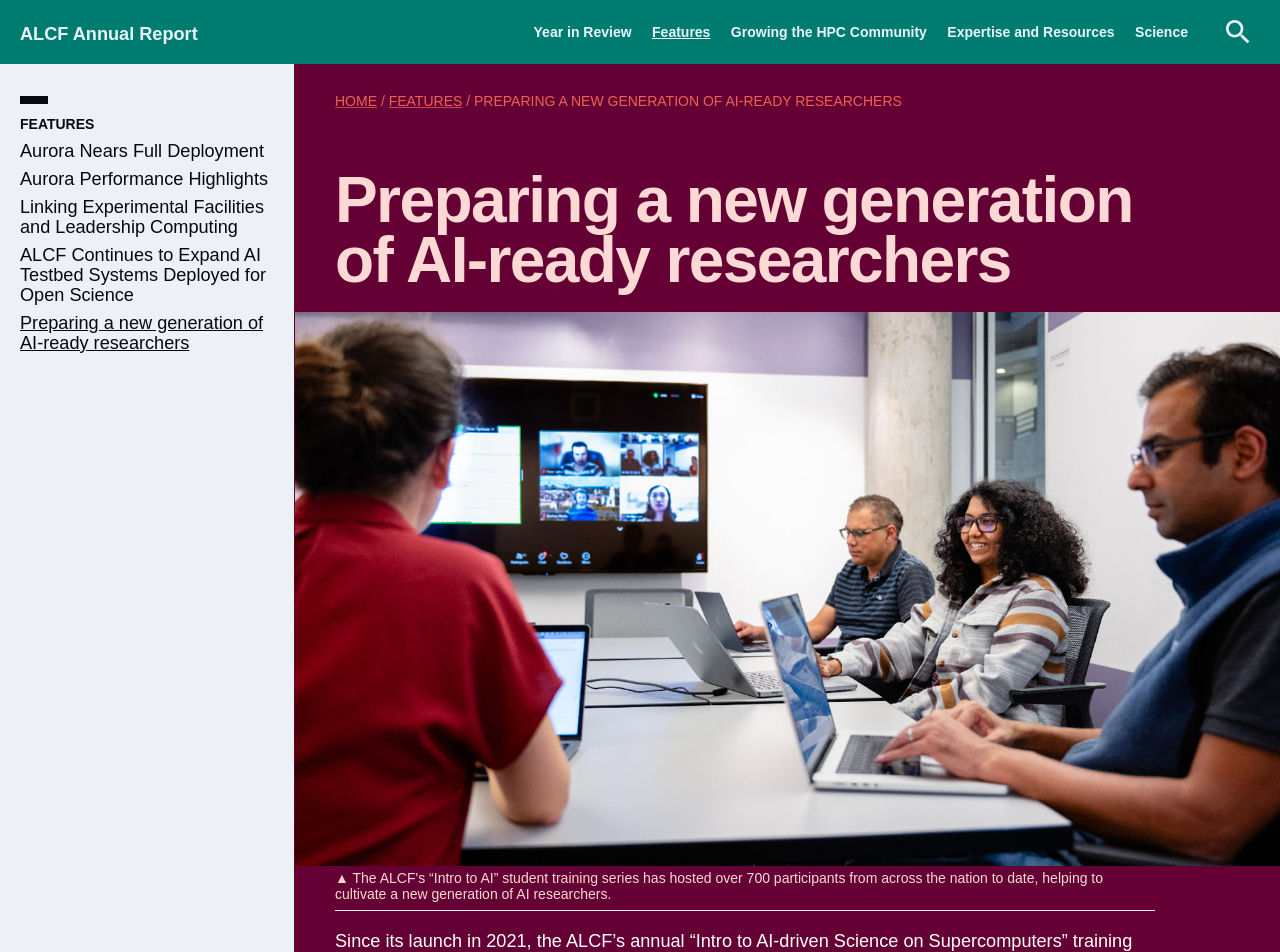
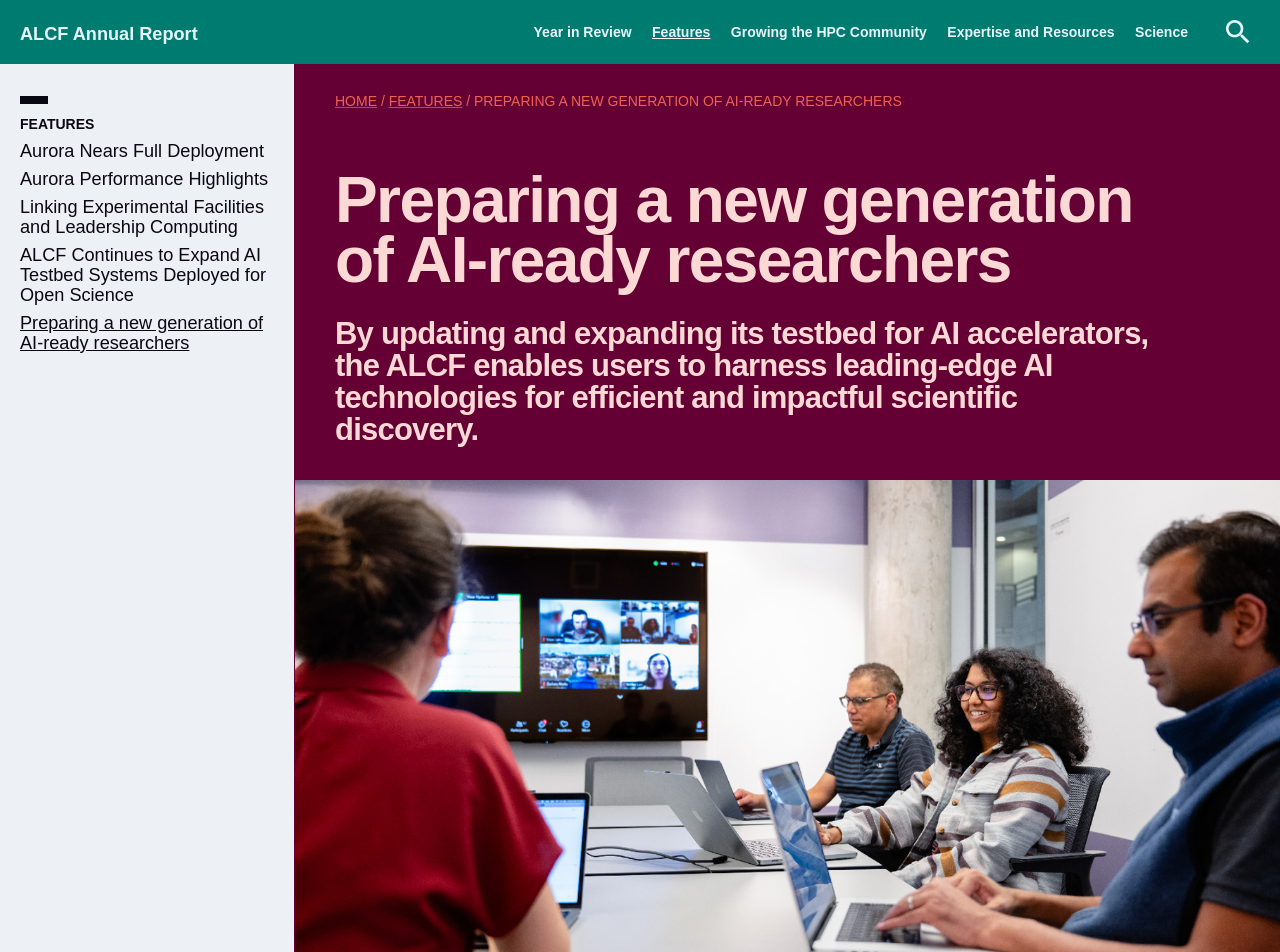
Before and after one commit to argonne-lcf/AR2024, a Jekyll site: the page built from 02_features/ai-training.md, in a window 1280 px wide. Shown: the top 952 px of the page. Built offline with Jekyll 4.4.1, drawn with Linux system fonts in a browser that asks for light colours; some web fonts are replaced.

Commit message:
Update ai-training.md

```diff
--- a/02_features/ai-training.md
+++ b/02_features/ai-training.md
@@ -6,6 +6,7 @@ permalink: features/ai-training
 title: Preparing a new generation of AI-ready researchers
 hero-img-source: ALCF_AItraining.jpg
 hero-img-caption: "The ALCF's “Intro to AI” student training series has hosted over 700 participants from across the nation to date, helping to cultivate a new generation of AI researchers."
+intro: "By updating and expanding its testbed for AI accelerators, the ALCF enables users to harness leading-edge AI technologies for efficient and impactful scientific discovery."
 ---
 
 Since its launch in 2021, the ALCF’s annual "Intro to AI-driven Science on Supercomputers" training series has been helping students develop the expertise to harness the power of AI and HPC to accelerate scientific discoveries and innovation.
```
